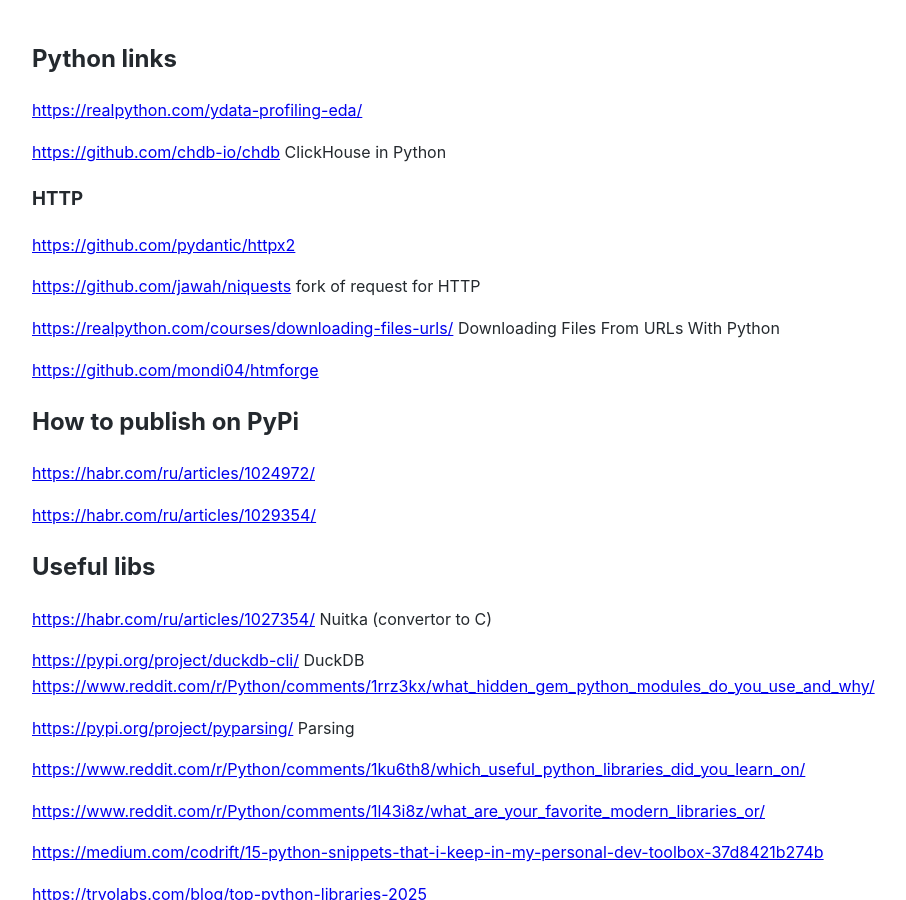
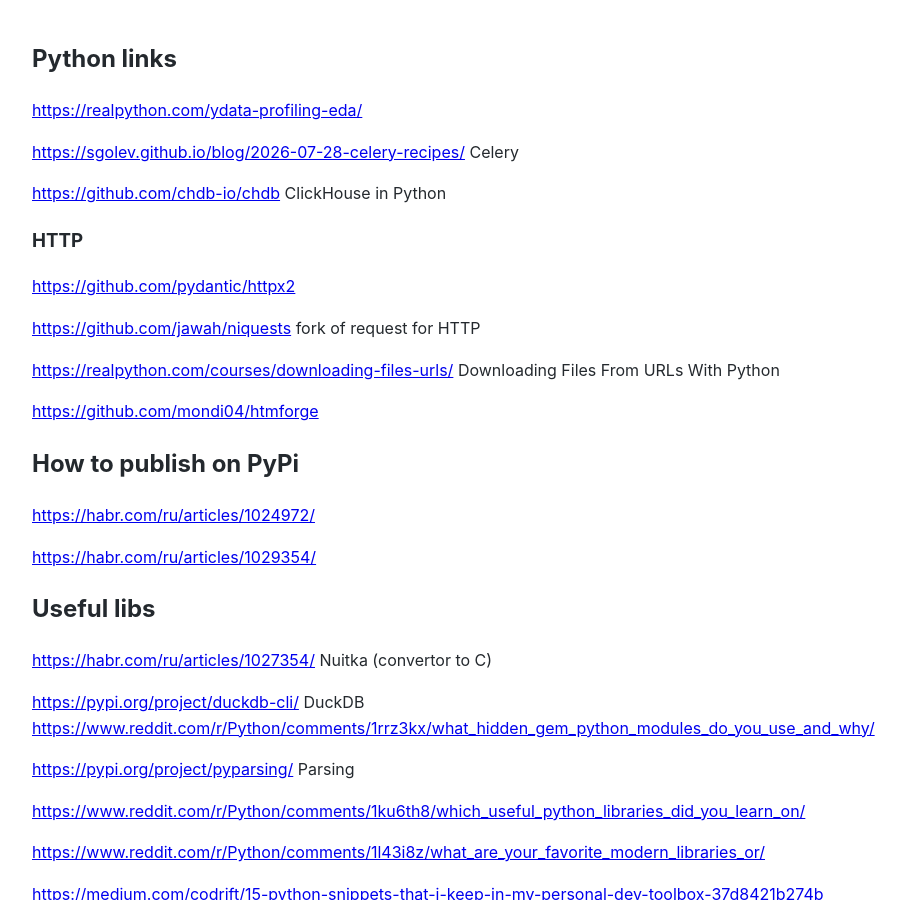
Before and after one commit to Michael-Lubinsky/michael-lubinsky.github.com, a Jekyll site: the page built from python/python_links.md, in a window 1280 px wide and 900 px high. Shown: the whole window, without its empty margins (158-1064 px from the left). Built offline with Jekyll 4.4.1, drawn with Linux system fonts in a browser that asks for light colours; our own code applies the rules of GitHub Pages for plain Markdown files.

Commit message:
Update python_links.md

```diff
--- a/python/python_links.md
+++ b/python/python_links.md
@@ -1,6 +1,8 @@
 ## Python links
 
 <https://realpython.com/ydata-profiling-eda/>
+
+<https://sgolev.github.io/blog/2026-07-28-celery-recipes/> Celery
 
 <https://github.com/chdb-io/chdb> ClickHouse in Python
 
```
